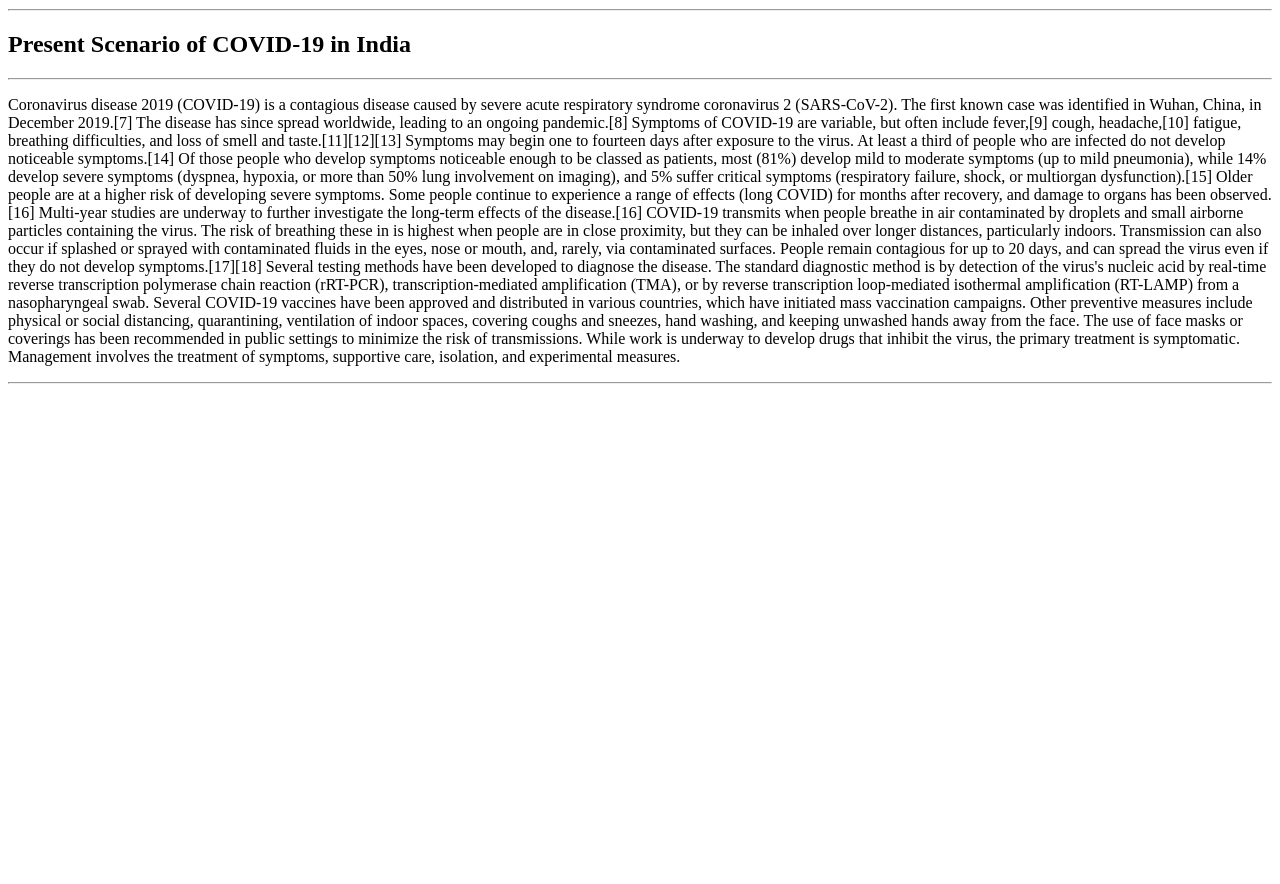
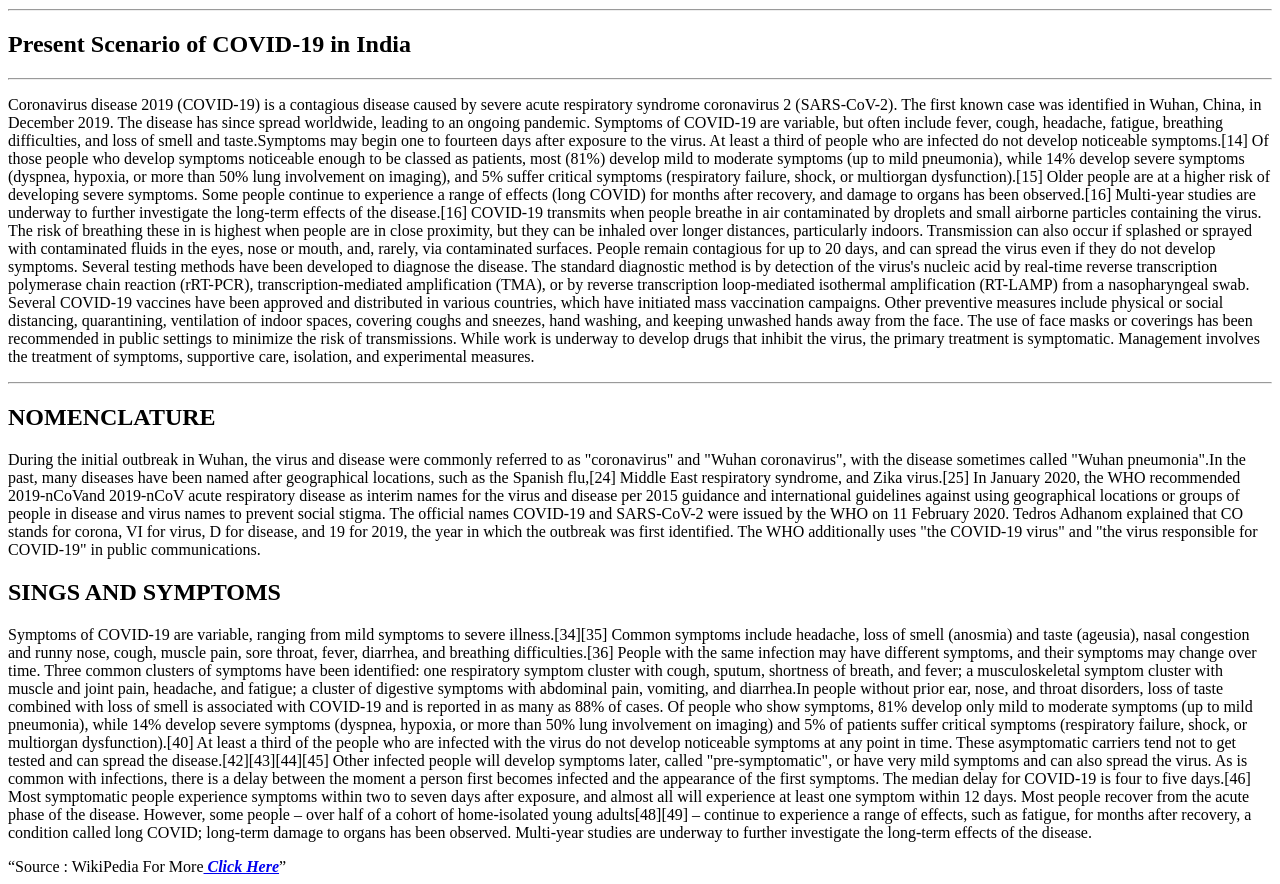
Before and after one commit to Premkumar77777/future-ready-talent-project, a plain HTML site: page index.html in a window 1280 px wide. Shown: the part 1038-1922 px from the top of the page. Before the commit the page ends 1430 px from the top, so only its background shows below. Drawn offline with Linux system fonts and the light colour scheme.

Commit message:
Update index.html

```diff
--- a/index.html
+++ b/index.html
@@ -33,17 +33,28 @@
 
 <h2><b>Present Scenario of COVID-19 in India</b></h2>
             <hr>
-            <p style="align-content: stretch;">Coronavirus disease 2019 (COVID-19) is a contagious disease caused by severe acute respiratory syndrome coronavirus 2 (SARS-CoV-2). The first known case was identified in Wuhan, China, in December 2019.[7] The disease has since spread worldwide, leading to an ongoing pandemic.[8]
+            <p>Coronavirus disease 2019 (COVID-19) is a contagious disease caused by severe acute respiratory syndrome coronavirus 2 (SARS-CoV-2). The first known case was identified in Wuhan, China, in December 2019. The disease has since spread worldwide, leading to an ongoing pandemic.
 
-Symptoms of COVID‑19 are variable, but often include fever,[9] cough, headache,[10] fatigue, breathing difficulties, and loss of smell and taste.[11][12][13] Symptoms may begin one to fourteen days after exposure to the virus. At least a third of people who are infected do not develop noticeable symptoms.[14] Of those people who develop symptoms noticeable enough to be classed as patients, most (81%) develop mild to moderate symptoms (up to mild pneumonia), while 14% develop severe symptoms (dyspnea, hypoxia, or more than 50% lung involvement on imaging), and 5% suffer critical symptoms (respiratory failure, shock, or multiorgan dysfunction).[15] Older people are at a higher risk of developing severe symptoms. Some people continue to experience a range of effects (long COVID) for months after recovery, and damage to organs has been observed.[16] Multi-year studies are underway to further investigate the long-term effects of the disease.[16]
+Symptoms of COVID‑19 are variable, but often include fever, cough, headache, fatigue, breathing difficulties, and loss of smell and taste.Symptoms may begin one to fourteen days after exposure to the virus. At least a third of people who are infected do not develop noticeable symptoms.[14] Of those people who develop symptoms noticeable enough to be classed as patients, most (81%) develop mild to moderate symptoms (up to mild pneumonia), while 14% develop severe symptoms (dyspnea, hypoxia, or more than 50% lung involvement on imaging), and 5% suffer critical symptoms (respiratory failure, shock, or multiorgan dysfunction).[15] Older people are at a higher risk of developing severe symptoms. Some people continue to experience a range of effects (long COVID) for months after recovery, and damage to organs has been observed.[16] Multi-year studies are underway to further investigate the long-term effects of the disease.[16]
 
-COVID‑19 transmits when people breathe in air contaminated by droplets and small airborne particles containing the virus. The risk of breathing these in is highest when people are in close proximity, but they can be inhaled over longer distances, particularly indoors. Transmission can also occur if splashed or sprayed with contaminated fluids in the eyes, nose or mouth, and, rarely, via contaminated surfaces. People remain contagious for up to 20 days, and can spread the virus even if they do not develop symptoms.[17][18]
-
+COVID‑19 transmits when people breathe in air contaminated by droplets and small airborne particles containing the virus. The risk of breathing these in is highest when people are in close proximity, but they can be inhaled over longer distances, particularly indoors. Transmission can also occur if splashed or sprayed with contaminated fluids in the eyes, nose or mouth, and, rarely, via contaminated surfaces. People remain contagious for up to 20 days, and can spread the virus even if they do not develop symptoms.
 Several testing methods have been developed to diagnose the disease. The standard diagnostic method is by detection of the virus's nucleic acid by real-time reverse transcription polymerase chain reaction (rRT-PCR), transcription-mediated amplification (TMA), or by reverse transcription loop-mediated isothermal amplification (RT-LAMP) from a nasopharyngeal swab.
 
 Several COVID-19 vaccines have been approved and distributed in various countries, which have initiated mass vaccination campaigns. Other preventive measures include physical or social distancing, quarantining, ventilation of indoor spaces, covering coughs and sneezes, hand washing, and keeping unwashed hands away from the face. The use of face masks or coverings has been recommended in public settings to minimize the risk of transmissions. While work is underway to develop drugs that inhibit the virus, the primary treatment is symptomatic. Management involves the treatment of symptoms, supportive care, isolation, and experimental measures.
              </p><hr>
+	<h2><b>NOMENCLATURE</b></h2>
+	<p>
+During the initial outbreak in Wuhan, the virus and disease were commonly referred to as "coronavirus" and "Wuhan coronavirus", with the disease sometimes called "Wuhan pneumonia".In the past, many diseases have been named after geographical locations, such as the Spanish flu,[24] Middle East respiratory syndrome, and Zika virus.[25] In January 2020, the WHO recommended 2019-nCoVand 2019-nCoV acute respiratory disease as interim names for the virus and disease per 2015 guidance and international guidelines against using geographical locations or groups of people in disease and virus names to prevent social stigma. The official names COVID‑19 and SARS-CoV-2 were issued by the WHO on 11 February 2020. Tedros Adhanom explained that CO stands for corona, VI for virus, D for disease, and 19 for 2019, the year in which the outbreak was first identified. The WHO additionally uses "the COVID‑19 virus" and "the virus responsible for COVID‑19" in public communications.
+	</p>
+	<h2><b>SINGS AND SYMPTOMS</b></h2>
+  <p>Symptoms of COVID-19 are variable, ranging from mild symptoms to severe illness.[34][35] Common symptoms include headache, loss of smell (anosmia) and taste (ageusia), nasal congestion and runny nose, cough, muscle pain, sore throat, fever, diarrhea, and breathing difficulties.[36] People with the same infection may have different symptoms, and their symptoms may change over time. Three common clusters of symptoms have been identified: one respiratory symptom cluster with cough, sputum, shortness of breath, and fever; a musculoskeletal symptom cluster with muscle and joint pain, headache, and fatigue; a cluster of digestive symptoms with abdominal pain, vomiting, and diarrhea.In people without prior ear, nose, and throat disorders, loss of taste combined with loss of smell is associated with COVID-19 and is reported in as many as 88% of cases.
 
+Of people who show symptoms, 81% develop only mild to moderate symptoms (up to mild pneumonia), while 14% develop severe symptoms (dyspnea, hypoxia, or more than 50% lung involvement on imaging) and 5% of patients suffer critical symptoms (respiratory failure, shock, or multiorgan dysfunction).[40] At least a third of the people who are infected with the virus do not develop noticeable symptoms at any point in time. These asymptomatic carriers tend not to get tested and can spread the disease.[42][43][44][45] Other infected people will develop symptoms later, called "pre-symptomatic", or have very mild symptoms and can also spread the virus.
+
+As is common with infections, there is a delay between the moment a person first becomes infected and the appearance of the first symptoms. The median delay for COVID-19 is four to five days.[46] Most symptomatic people experience symptoms within two to seven days after exposure, and almost all will experience at least one symptom within 12 days.
+
+Most people recover from the acute phase of the disease. However, some people – over half of a cohort of home-isolated young adults[48][49] – continue to experience a range of effects, such as fatigue, for months after recovery, a condition called long COVID; long-term damage to organs has been observed. Multi-year studies are underway to further investigate the long-term effects of the disease.</p>
  </div>
+<q>Source : WikiPedia For More<a target= "_blank" href="https://en.wikipedia.org/wiki/COVID-19_pandemic_in_India"><b><i> Click Here</i></b></a></q>
   </body>
 </html>
```
